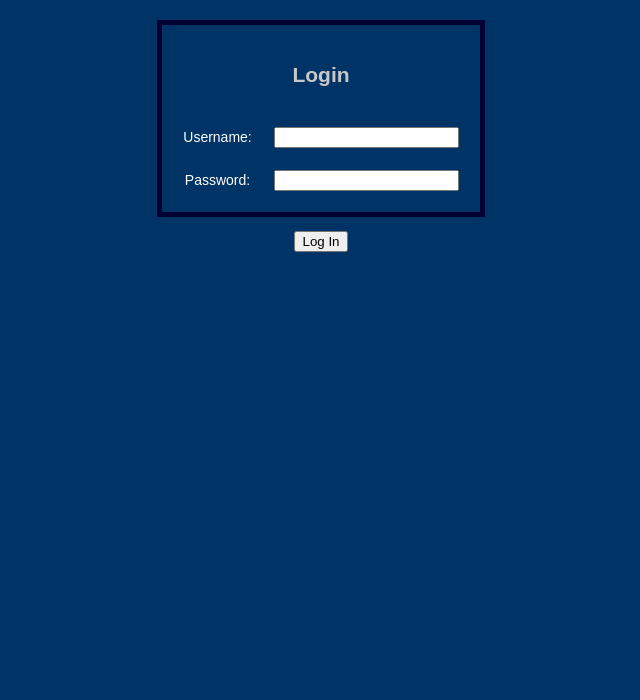
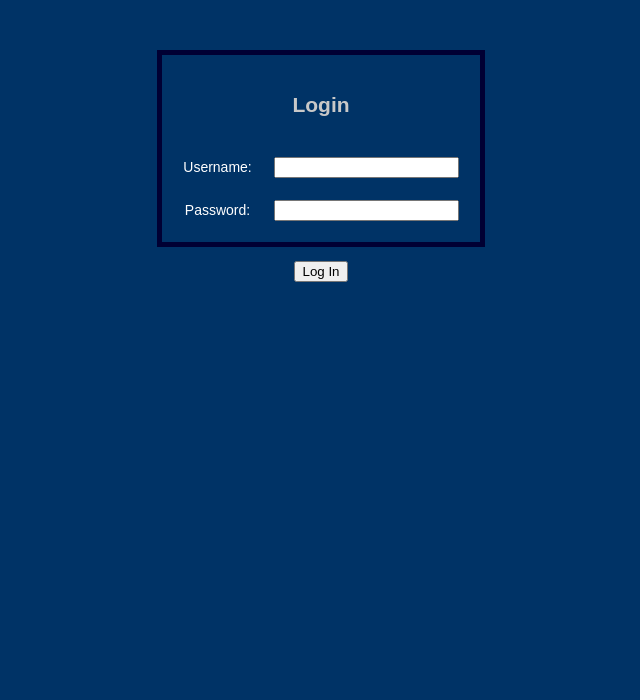
Before and after one commit to dillen-roggensinger/Alcobase, a PHP site: page /test.html in a window 1280 px wide. Shown: the part 100-800 px from the top of the page, without its empty margins (319-959 px from the left). Run offline with PHP 8.4, Linux system fonts and the light colour scheme.

Commit message:
did some more stuff

```diff
--- a/Style.css
+++ b/Style.css
@@ -28,7 +28,7 @@ body {
 
 #contents {
 	position:fixed;
-	top:120px;
+	top:150px;
 	left:0;
 	bottom:0px;
 	right:0;
```
